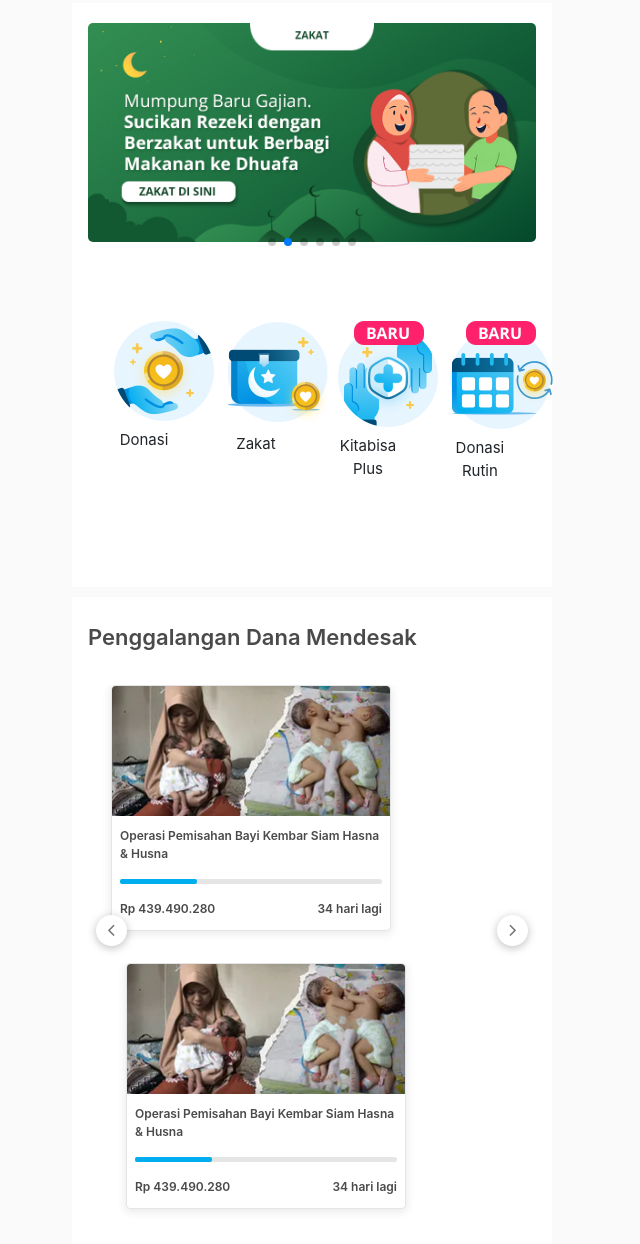
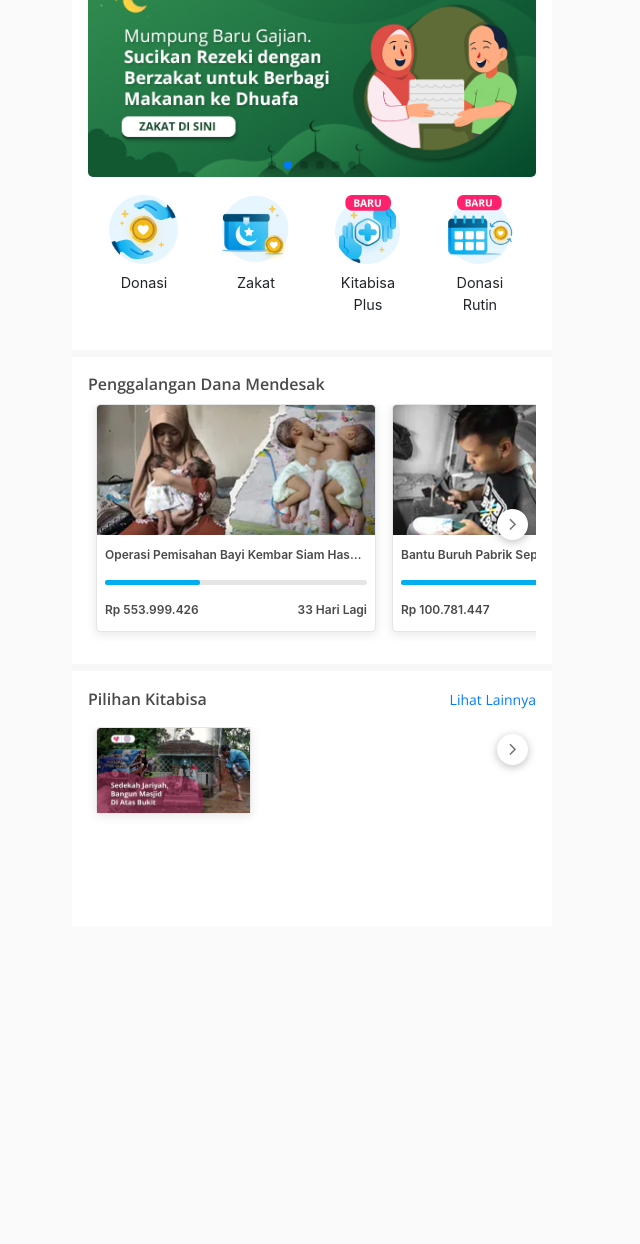
Before and after one commit to rizal201/KitaBisa, a plain HTML site: page index.html in a window 1280 px wide. Shown: the part 327-1571 px from the top of the page, without its empty margins (328-968 px from the left). After the commit the page ends 1253 px from the top, so only its background shows below. Drawn offline with nearby package versions, Linux system fonts and the light colour scheme.

Commit message:
KitaBisa

```diff
--- a/index.html
+++ b/index.html
@@ -39,6 +39,7 @@
           </div>
         </header>
       </section>
+<div class="main">
     <section id="content" class="content">
             <h3 class="tanya"> Ingin Menggalang Dana?</h3>
                 <button class="button"> Galang Dana Sekarang</button>
@@ -46,6 +47,7 @@
                     <path fill-rule="evenodd" d="M2.678 11.894a1 1 0 0 1 .287.801 10.97 10.97 0 0 1-.398 2c1.395-.323 2.247-.697 2.634-.893a1 1 0 0 1 .71-.074A8.06 8.06 0 0 0 8 14c3.996 0 7-2.807 7-6 0-3.192-3.004-6-7-6S1 4.808 1 8c0 1.468.617 2.83 1.678 3.894zm-.493 3.905a21.682 21.682 0 0 1-.713.129c-.2.032-.352-.176-.273-.362a9.68 9.68 0 0 0 .244-.637l.003-.01c.248-.72.45-1.548.524-2.319C.743 11.37 0 9.76 0 8c0-3.866 3.582-7 8-7s8 3.134 8 7-3.582 7-8 7a9.06 9.06 0 0 1-2.347-.306c-.52.263-1.639.742-3.468 1.105z"/>
                   </svg> Tanya Tentang Galang Dana</button>
     </section>
+    <hr class="styleline">
   <section id="slider" class="slider">
             <!-- Swiper -->
       <div class="swiper-container">
@@ -62,120 +64,114 @@
       </div>
 
 <div class="opsi">
-    <div class="pilihan1">
-      <div class="container">
-        <div class="row">
-          <div class="col-sm">
-           <div class="icon"> <img src="img/icon-donasi.png" alt="Donasi">
+   <div role="button" class="tilewrapper">
+     <div class="iconwrapper">
+       <div class="icon" style="background-image: url(img/icon-donasi.png);"></div>
        <div class="label">Donasi</div>
      </div>
    </div>
-        </div>
-      </div>
-    </div>
-    <div class="pilihan2">
-      <div class="container">
-        <div class="row">
-          <div class="col-sm">
-           <div class="icon"> <img src="img/icon-zakat.png" alt="zakat">
+   <div role="button" class="tilewrapper">
+    <div class="iconwrapper">
+      <div class="icon" style="background-image: url(img/icon-zakat.png);"></div>
       <div class="label">Zakat</div>
     </div>
   </div>
-        </div>
-      </div>
-    </div>
-    <div class="pilihan3">
-      <div class="container">
-        <div class="row">
-          <div class="col-sm">
-           <div class="icon"> <img src="img/icon-kbplus.png" alt="kbplus">
+  <div role="button" class="tilewrapper">
+    <div class="iconwrapper">
+      <div class="icon" style="background-image: url(img/icon-kbplus.png);"></div>
       <div class="label">Kitabisa Plus</div>
     </div>
   </div>
-        </div>
-      </div>
-    </div>
-    <div class="pilihan4">
-      <div class="container">
-        <div class="row">
-          <div class="col-sm">
-           <div class="icon"> <img src="img/icon-donasi-rutin.png" alt="Donasirutin">
-              <div class="label">Donasi Rutin </div>
-           </div>
-          </div>
-        </div>
-      </div>
+  <div role="button" class="tilewrapper">
+    <div class="iconwrapper">
+      <div class="icon" style="background-image: url(img/icon-donasi-rutin.png );"></div>
+      <div class="label">Donasi Rutin</div>
     </div>
   </div>
  </section>
+ <hr class="styleline">
 
-<section id="danamendesak" class="danamendesak">
-  <div class="Dana"><h3 class="desak">Penggalangan Dana Mendesak</h3></div>
-  <div class="sliderdesak">
-      <img src="img/icon_arrow-left.png" class="arrowleft" alt="arrowleft" style="display: inline;">
-      <img src="img/icon_arrow-right.png" class="arrowright" alt="icon_arrow-right" style="display: inline;">
-    <div class="container">
-      <div class="row">
-        <div class="col-sm"> <a href="#">
-          <div class="slider2">
-            <div class="cardlink">
+<div id="template_horizontal-wide-card-slider">
+  <h3 class="style_title">Penggalangan Dana Mendesak</h3>
+  <div class="style_template">
+    <img src="img/icon_arrow-left.png" alt="" class="stylearrow" style="display: none;">
+    <img src="img/icon_arrow-right.png" alt="" class="stylearrow1" style="display: inline;">
+    <div class="style_container">
+      <a class="style_cardlink" href="#">
+        <div class="style_Container">
+          <div class="style_largelist">
+            <figure class="style_listfigure">
+              <img src="img/bayikembar.webp" alt="" class="style_listimage">
+            </figure>
+            <div class="stylelistcontent">
               <div class="cardstyle">
-                <div class="cardlist">
-                  <figure class="cardfigure">
-                    <img class="Kembar" src="img/bayikembar.webp" alt="bayi">
-                  </figure>
-                  <div class="listcontent">
-                    <div class="carditem">
-                      <div class="cardtitle">
-                       <span class="title">Operasi Pemisahan Bayi Kembar Siam Hasna & Husna</span>
+                <span class="card_style">Operasi Pemisahan Bayi Kembar Siam Hasna & Husna</span>
               </div>
-                      <div class="carditemcontent">
-                        <div class="styletrack">
-                          <div color="primary" class="stylefiller"></div>
+              <div class="Style_carditem">
+                <div class="style_track">
+                  <div color="primary" class="stylefiller1"></div>
                 </div>
               </div>
-                      <div class="stylelarge">
-                        <div type="donation" class="stylelargelist">
-                          <span class="jumlah">Rp 439.490.280</span>
+              <div class="style_largelistcount">
+                <div type="donationcollected" class="style_largelistcount1">
+                  <span class="jumlah">Rp 553.999.426</span>
                 </div>
-                        <div type="dayleft" class="hariakhir">
-                          <span class="hari">34 hari lagi</span>
-                        </div>
-                      </div>
-                    </div>
+                <div type="dayleft" class="style_largelistcount1">
+                    <span class="hari"> 33 Hari Lagi</span>
                 </div>
               </div>
             </div>
           </div>
         </div>
       </a>
-        <div class="col-sm"> <a href="#">
-          <div class="slider2">
-            <div class="cardlink">
+      <a class="style_cardlink" href="#">
+        <div class="style_Container">
+          <div class="style_largelist">
+            <figure class="style_listfigure">
+              <img src="img/paruhbayi.webp" alt="" class="style_listimage">
+            </figure>
+            <div class="stylelistcontent">
               <div class="cardstyle">
-                <div class="cardlist">
-                  <figure class="cardfigure">
-                    <img class="Kembar" src="img/bayikembar.webp" alt="bayi">
-                  </figure>
-                  <div class="listcontent">
-                    <div class="carditem">
-                      <div class="cardtitle">
-                       <span class="title">Operasi Pemisahan Bayi Kembar Siam Hasna & Husna</span>
+                <span class="card_style">Bantu Buruh Pabrik Sepatu Selamatkan Bayinya</span>
               </div>
-                      <div class="carditemcontent">
-                        <div class="styletrack">
-                          <div color="primary" class="stylefiller"></div>
+              <div class="Style_carditem">
+                <div class="style_track">
+                  <div color="primary" class="stylefiller2"></div>
                 </div>
               </div>
-                      <div class="stylelarge">
-                        <div type="donation" class="stylelargelist">
-                          <span class="jumlah">Rp 439.490.280</span>
+              <div class="style_largelistcount">
+                <div type="donationcollected" class="style_largelistcount1">
+                  <span class="jumlah">Rp 100.781.447</span>
                 </div>
-                        <div type="dayleft" class="hariakhir">
-                          <span class="hari">34 hari lagi</span>
+                <div type="dayleft" class="style_largelistcount1">
+                    <span class="hari"> 58 Hari Lagi</span>
                 </div>
               </div>
             </div>
+          </div>
+        </div>
+      </a>
+      <a class="style_cardlink" href="#">
+        <div class="style_Container">
+          <div class="style_largelist">
+            <figure class="style_listfigure">
+              <img src="img/polwan.webp" alt="" class="style_listimage">
+            </figure>
+            <div class="stylelistcontent">
+              <div class="cardstyle">
+                <span class="card_style">Mimpi Jadi Polwan Pupus Qoniah Idap Leukimia Akut</span>
+              </div>
+              <div class="Style_carditem">
+                <div class="style_track">
+                  <div color="primary" class="stylefiller3"></div>
+                </div>
+              </div>
+              <div class="style_largelistcount">
+                <div type="donationcollected" class="style_largelistcount1">
+                  <span class="jumlah">Rp 96.716.023</span>
+                </div>
+                <div type="dayleft" class="style_largelistcount1">
+                    <span class="hari"> 62 Hari Lagi</span>
                 </div>
               </div>
             </div>
@@ -185,9 +181,30 @@
     </div>
   </div>
 </div>
+<hr class="styleline">
+<div id="template cardslider">
+  <div class="style_Titlecontainer">
+    <h3 class="Title">Pilihan Kitabisa</h3>
+    <a href="#">
+      <p class="linktext">Lihat Lainnya</p>
+    </a>
+  </div>
+  <div class="styletemplateslider">
+    <img src="img/icon_arrow-left.png" alt="" class="arrowleft" style="display: none;">
+    <img src="img/icon_arrow-right.png" alt="" class="arrowright" style="display: inline;">
+  </div>
+  <div class="stylecontainslide">
+    <a href="#" class="Style_Cardlink">
+      <div class="CardContianer">
+        <div class="gridcontainer">
+          <figure class="gridfigure">
+            <img src="img/masjid.jpg" alt="Sedekah Jariyah Masjid" class="gridimage">
+          </figure>
         </div>
       </div>
-</section>
+    </a>
+  </div>
+</div>
 
 
 
@@ -201,14 +218,7 @@
 
 
 
-
-
-
-
-
-
-
-
+</div>
 
     <!-- Optional JavaScript -->
     <!-- jQuery first, then Popper.js, then Bootstrap JS -->
--- a/style.css
+++ b/style.css
@@ -57,7 +57,7 @@
     font-size: 12px;
 }
 
-.content{
+.main{
     background-color:white;
     position: relative;
     top: 60px;
@@ -69,6 +69,10 @@
     padding: 0px 16px 80px
 }
 
+.styleline{
+    margin: 15px -16px;
+    border-top: 7px solid rgb(247, 247, 247);
+}
 .tanya{
     font-family: 'Open Sans', sans-serif;
     font-weight: 600;
@@ -129,18 +133,6 @@
     color: rgb(0, 174, 239);
 }
 
-.slider{
-    background-color:white;
-    position: relative;
-    top: 70px;
-    max-width: 480px;
-    width: 100%;
-    box-sizing: border-box;
-    min-height: calc(100vh - 50vh);
-    margin: 0px auto;
-    padding: 0px 16px 80px
-}
-
 .swiper-container {
     width: 100%;
     height: 100%;
@@ -166,42 +158,42 @@
   }
 
 .dana {
-    margin: 20px;
+    margin: 8px;
     height: auto;
     max-width: 100%;
-    border-radius: 5px;
+    border-radius: 5px
 }
 
 .zakat{
-    margin: 20px;
+    margin: 8px;
     height: auto;
     max-width: 100%;
     border-radius: 5px;
 }
 
 .donasi{
-    margin: 20px;
+    margin: 8px;
     height: auto;
     max-width: 100%;
     border-radius: 5px;
 }
 
 .bisasembuh{
-    margin: 20px;
+    margin: 8px;
     height: auto;
     max-width: 100%;
     border-radius: 5px;
 }
 
 .bantu{
-    margin: 20px;
+    margin: 8px;
     height: auto;
     max-width: 100%;
     border-radius: 5px;
 }
 
 .bantusiapa{
-    margin: 20px;
+    margin:8px;
     height: auto;
     max-width: 100%;
     border-radius: 5px;
@@ -214,11 +206,16 @@
     flex-direction: row;
 }
 
-.pilihan1{
+.tilewrapper{
     width: 20%;
     cursor: pointer;
     margin: 0px 2.5%;
     outline: none;
+}
+
+.iconwrapper{
+    width: 100%;
+    padding: 10px;
 }
 
 .icon{
@@ -229,55 +226,204 @@
     background-repeat: no-repeat;
 }
 
-
 .label{
-    font-size: 15px;
-    padding-top: 8px;
-    font-family: Open 'Sans',sans-serif;
-    text-align: center;
+    font-size: 0.9em;;
+    margin-top: 8px;
+   text-align: center;
 }
 
-.pilihan2{
-    width: 20%;
-    cursor: pointer;
-    margin: 0px 2.5%;
-    outline: none;
+.style_title{
+    font-family: 'Open Sans' ,sans-serif;
+    color: rgb(74, 74, 74);
+    font-size: 16px;
+    line-height: 24px;
+    font-weight: 600
 }
 
-.pilihan3{
-    width: 20%;
-    cursor: pointer;
-    margin: 0px 2.5%;
-    outline: none;
+.style_template{
+    position: relative;
 }
 
-.pilihan4{
-    width: 20%;
+.stylearrow{
+    left: 0px;
+    display: none;
+    position: absolute;
+    top: 40%;
     cursor: pointer;
-    margin: 0px 2.5%;
-    outline: none;
+    z-index: 1;
 }
 
-.danamendesak{
-    background-color:white;
-    position: relative;
-    top: 80px;
-    max-width: 480px;
-    width: 100%;
-    box-sizing: border-box;
-    min-height: calc(100vh - 50vh);
-    margin: 0px auto;
-    padding: 0px 16px 80px
+.stylearrow1{
+    right: 0px;
+    display: none;
+    position: absolute;
+    top: 40%;
+    cursor: pointer;
+    z-index: 1;
 }
 
+.style_container{
+    display: flex;
+    flex-direction: row;
+    overflow-x: auto;
+    scroll-behavior: smooth;
+    margin-bottom: 1em;
+}
 
-.desak{
+.style_cardlink{
+    cursor: pointer;
+    color: inherit;
+    margin: 0px 0.5em 1em;
+    text-decoration: none;
+}
+
+.style_Container{
+    width: 280px;
+}
+
+.style_largelist{
+    display: flex;
+    flex-direction: column;
+    box-shadow: rgba(152, 152, 152, 0.2) 0px 2px 8px 1px;
+    border-width: 0.5px;
+    border-style: solid;
+    border-color: rgba(0, 0, 0, 0.1);
+    border-image: initial;
+    border-radius: 4px;
+}
+
+.style_listfigure{
+    position: relative;
+    display: flex;
+    -webkit-box-pack: center;
+    justify-content: center;
+    -webkit-box-align: center;
+    align-items: center;
+    margin: 0px;
+    flex: 1 1 0%;
+}
+
+.style_listimage{
+    width: 100%;
+    object-fit: cover;
+    height: 130px;
+    border-radius: 4px 4px 0px 0px;
+}
+
+.stylelistcontent{
+    padding: 0.5em;
+}
+
+.card_style{
+    font-weight: 600;
+    font-size: 12px;
     color: rgb(74, 74, 74);
-    font-size: 22px;
-    line-height: 80px;
+    display: -webkit-box;
+    -webkit-line-clamp: 1;
+    -webkit-box-orient: vertical;
+    word-break: break-word;
+    margin: 0.25em 0em;
+    overflow: hidden;
+}
+
+.Style_carditem{
+    margin: 1em 0em;
+}
+
+.style_track{
+    position: relative;
+    width: 100%;
+    height: 5px;
+    background-color: rgba(0, 0, 0, 0.1);
+    box-shadow: rgb(0, 0, 0) 0px 0px inset;
+    border-radius: 10px;
+}
+
+.stylefiller1{
+    position: absolute;
+    top: 0px;
+    left: 0px;
+    width: 36.3714%;
+    height: 100%;
+    background-color: rgb(0, 174, 239);
+    border-radius: 2px;
+}
+
+.stylefiller2{
+    position: absolute;
+    top: 0px;
+    left: 0px;
+    width: 67.186%;
+    height: 100%;
+    background-color: rgb(0, 174, 239);
+    border-radius: 2px;
+}
+
+.stylefiller3{
+    position: absolute;
+    top: 0px;
+    left: 0px;
+    width: 83.018%;
+    height: 100%;
+    background-color: rgb(0, 174, 239);
+    border-radius: 2px;
+}
+
+.style_largelistcount{
+    width: 100%;
+    display: flex;
+    -webkit-box-pack: justify;
+    justify-content: space-between;
+    margin: 0.25em 0em;
+}
+
+.donationcollected{
+    display: flex;
+    flex-direction: column;
+}
+
+.jumlah{
     font-weight: 600;
+    font-size: 12px;
+    color: rgb(74, 74, 74);
 }
-.sliderdesak{
+
+.style_largelistcount1{
+    display: flex;
+    flex-direction: column;
+}
+
+.hari{
+    font-weight: 600;
+    font-size: 12px;
+    color: rgb(74, 74, 74);
+}
+
+.style_Titlecontainer{
+    display: flex;
+    -webkit-box-align: center;
+    align-items: center;
+    -webkit-box-pack: justify;
+    justify-content: space-between;
+    margin: 1em 0px;
+}
+
+.Title{
+    font-family: 'Open Sans', sans-serif;
+    color: rgb(74, 74, 74);
+    line-height: 24px;
+    font-weight: 600;
+    font-size: 16px;
+    margin: 0px;
+}
+
+.linktext{
+    font-family: 'Open Sans' , sans-serif;
+    font-size: 14px;
+    margin: 0px;
+}
+
+.styletemplateslider{
     position: relative;
 }
 
@@ -288,8 +434,6 @@
     top: 40%;
     cursor: pointer;
     z-index: 1;
-    max-width: 100%;
-    vertical-align: middle;
 }
 
 .arrowright{
@@ -301,7 +445,7 @@
     z-index: 1;
 }
 
-.slider2{
+.stylecontainslide{
     display: flex;
     flex-direction: row;
     overflow-x: auto;
@@ -309,18 +453,18 @@
     margin-bottom: 1em;
 }
 
-.cardlink{
+.Style_Cardlink{
     cursor: pointer;
     color: inherit;
     margin: 0px 0.5em 1em;
     text-decoration: none;
 }
 
-.cardstyle{
-    width: 280px;
+.CardContainer{
+    width: 150px;
 }
 
-.cardlist{
+.gridcontainer{
     display: flex;
     flex-direction: column;
     box-shadow: rgba(152, 152, 152, 0.2) 0px 2px 8px 1px;
@@ -331,7 +475,7 @@
     border-radius: 4px;
 }
 
-.cardfigure{
+.gridfigure{
     position: relative;
     display: flex;
     -webkit-box-pack: center;
@@ -342,107 +486,9 @@
     flex: 1 1 0%;
 }
 
-.listcontent{
-    padding: 0.5em;
-}
-
-.Kembar{
+.gridimage{
     width: 100%;
     object-fit: cover;
-    height: 130px;
+    height: 85px;
     border-radius: 4px 4px 0px 0px;
 }
-
-.cardtitle{
-    font-weight: 600;
-    font-size: 12px;
-    color: rgb(74, 74, 74);
-    -webkit-line-clamp: 1;
-    -webkit-box-orient: vertical;
-    word-break: break-word;
-    margin: 0.25em 0em;
-    overflow: hidden;
-}
-
-.carditemcontent{
-    margin: 1em 0em
-}
-
-.styletrack{
-    position: relative;
-    width: 100%;
-    height: 5px;
-    background-color: rgba(0, 0, 0, 0.1);
-    box-shadow: rgb(0, 0, 0) 0px 0px inset;
-    border-radius: 10px;
-}
-
-.stylefiller{
-    position: absolute;
-    top: 0px;
-    left: 0px;
-    width: 29.2994%;
-    height: 100%;
-    background-color: rgb(0, 174, 239);
-    border-radius: 2px;
-}
-
-.stylelarge{
-    width: 100%;
-    display: flex;
-    -webkit-box-pack: justify;
-    justify-content: space-between;
-    margin: 0.25em 0em;
-}
-
-.stylelargelist{
-    display: flex;
-    flex-direction: column;
-}
-
-.jumlah{
-    font-weight: 600;
-    font-size: 12px;
-    color: rgb(74, 74, 74);
-}
-
-.hariakhir{
-    display: flex;
-    flex-direction: column;
-}
-
-.hari{
-    font-weight: 600;
-    font-size: 12px;
-    color: rgb(74, 74, 74);
-}
-
-.stylefiller1{
-    position: absolute;
-    top: 0px;
-    left: 0px;
-    width: 45%;
-    height: 100%;
-    background-color: rgb(0, 174, 239);
-    border-radius: 2px;
-}
-
-.stylefiller2{
-    position: absolute;
-    top: 0px;
-    left: 0px;
-    width: 38%;
-    height: 100%;
-    background-color: rgb(0, 174, 239);
-    border-radius: 2px;
-}
-
-.stylefiller3{
-    position: absolute;
-    top: 0px;
-    left: 0px;
-    width: 45%;
-    height: 100%;
-    background-color: rgb(0, 174, 239);
-    border-radius: 2px;
-}
```
Also changed, not shown: img/masjid.jpg (added). Lines whose indentation alone changed are shown as unchanged.
